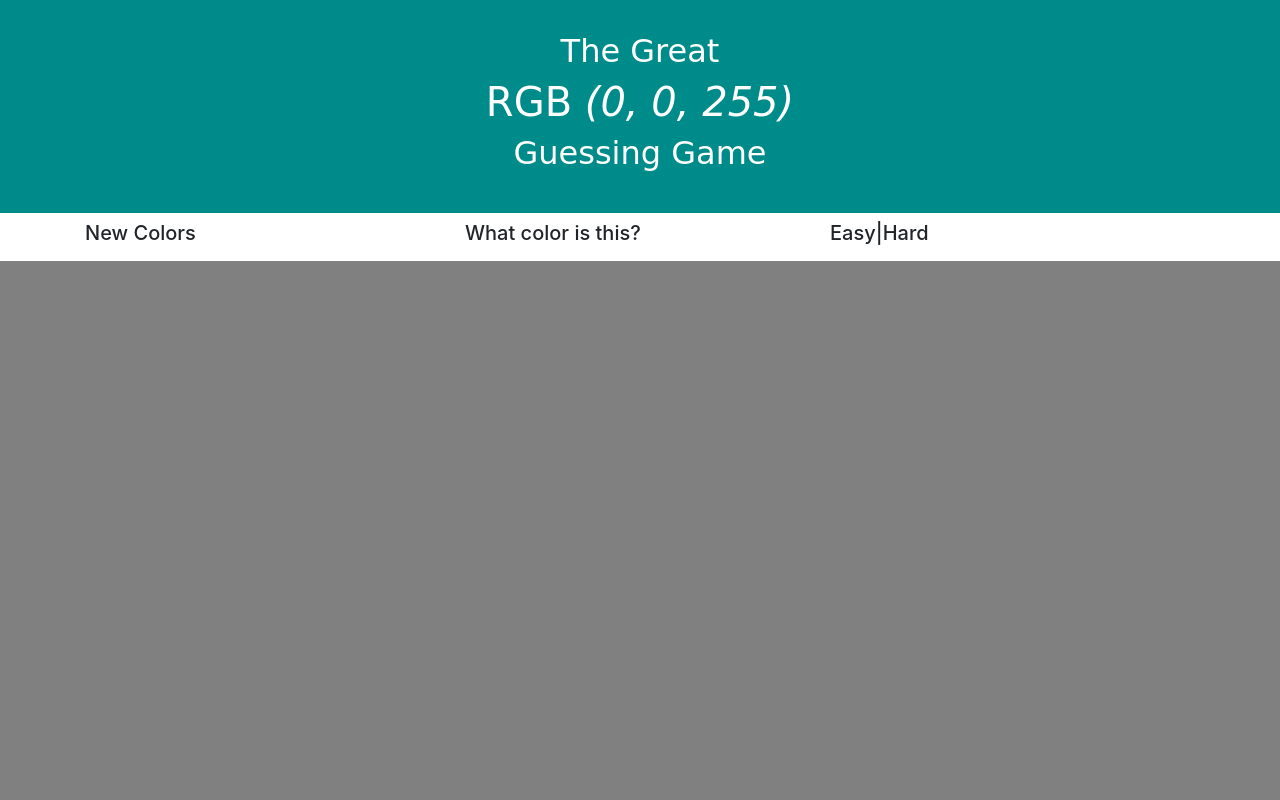
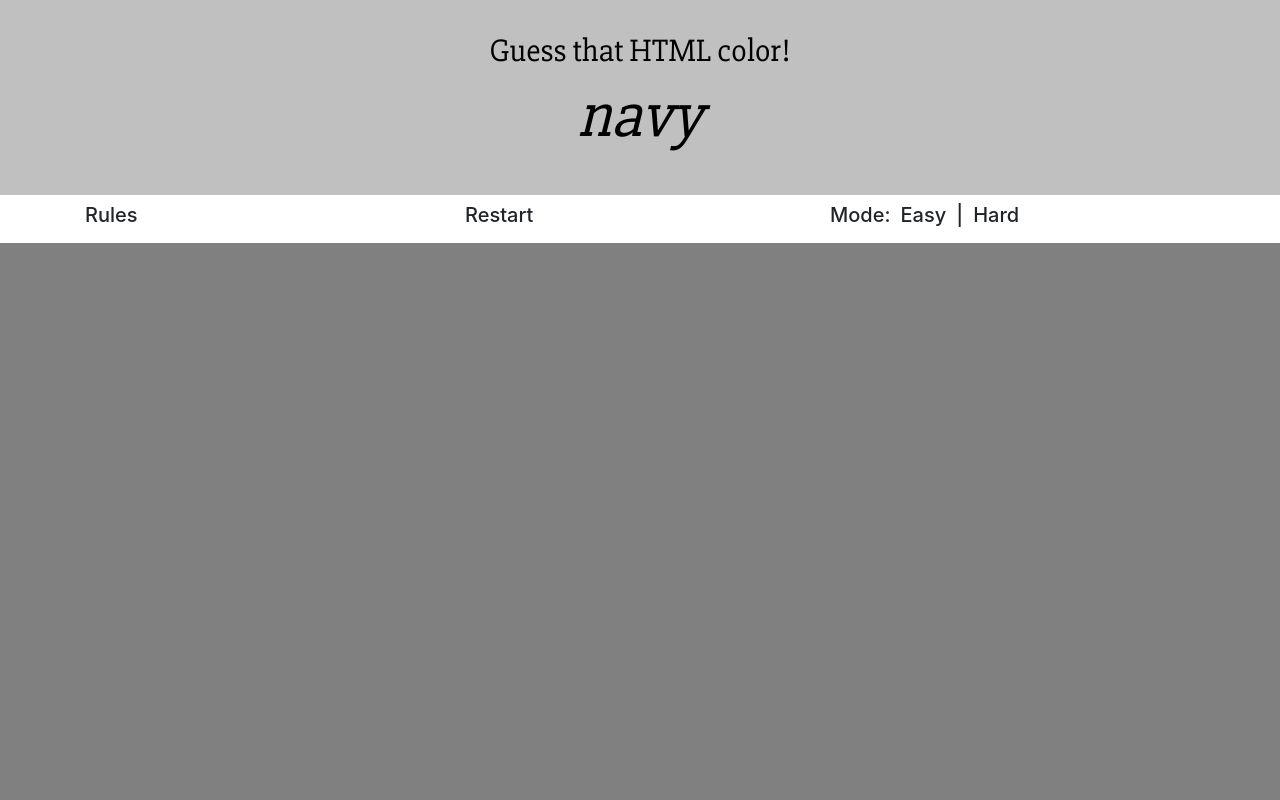
Before and after one commit to jaethao/HTMLcolorGame, a plain HTML site: page index.html in a window 1280 px wide. Shown: the top 800 px of the page. Drawn offline with nearby package versions, Linux system fonts and the light colour scheme; a web font is replaced by a local one.

Commit message:
edits styling

```diff
--- a/assets/css/style.css
+++ b/assets/css/style.css
@@ -1,17 +1,27 @@
 @charset "UTF-8";
 
+.square {
+  width: none;
+  height: 250px;
+  background-color: gray;
+}
+
 h1, h2, h3, h4 {
-  font-family: 'Rammetto One', cursive;
+  font-family: 'Slabo 27px', serif;
 }
 
 header {
-  background-color: DarkCyan;
+  background-color: silver;
   padding-top: 2em;
   padding-bottom: 2em;
-  color: white;
+  color: black;
 }
 
-section {
+header h1 {
+  font-size: 4em;
+}
+
+nav {
   background-color: white;
   padding-top: .5em;
   padding-bottom: .5em;
@@ -21,12 +31,15 @@ body {
   background-color: white;
 }
 
-#square {
-  height: 600px;
-  background-color: gray;
-}
-
 footer {
   padding-top: .5em;
   padding-bottom: .5em;
 }
+
+footer p {
+  padding-top: .25em;
+}
+
+#mode h5{
+  padding-right: .5em;
+}
--- a/index.html
+++ b/index.html
@@ -10,57 +10,55 @@
     <link rel="stylesheet" href="assets/css/style.css">
 
     <!-- Google Fonts -->
-    <link href="https://fonts.googleapis.com/css?family=Rammetto+One" rel="stylesheet">
+    <link href="https://fonts.googleapis.com/css?family=Slabo+27px" rel="stylesheet">
 
-    <title>The Great RGB Game</title>
+
+    <title>HTML Color Game</title>
   </head>
   <body>
     <header>
       <div class="container">
-        <h2 class="text-center">The Great</h2>
-        <h1 class="text-center">RGB <em id="color">(0, 0, 255)</em></h1>
-        <h2 class="text-center">Guessing Game</h2>
+        <h2 class="text-center">Guess that HTML color!</h2>
+        <h1 class="text-center"><em id="color">navy</em></h1>
       </div>
     </header>
-    <section>
+    <nav>
       <div class="container">
         <div class="row">
-          <div class="col-md-4">
-            <h5>New Colors</h5>
+          <div class="col-sm-4">
+            <h5>Rules</h5>
           </div>
-          <div class="col-md-4">
-            <h5 id="message">What color is this?</h5>
+          <div class="col-sm-4">
+            <h5 id="restart">Restart</h5>
           </div>
-        <div class="col-md-4">
-          <div class="row">
-            <div class="col-xs-4"><h5 id="easyMode">Easy</h5></div>
-            <div class="col-xs-4"><h5>|</h5></div>
-            <div class="col-xs-4"><h5 id="hardMode">Hard</h5></div>
+        <div class="col-sm-4">
+          <div class="row" id="mode">
+            <div class="col-xs-3"><h5>Mode:</h5></div>
+            <div class="col-xs-3"><h5 id="easyMode"> Easy</h5></div>
+            <div class="col-xs-3"><h5>|</h5></div>
+            <div class="col-xs-3"><h5 id="hardMode">Hard</h5></div>
           </div>
         </div>
         </div>
       </div>
-    </section>
+    </nav>
 
     <div id="game">
       <div class="row">
-        <div class="col-md-2" id="square">
+        <div class="col-lg-12 square">
         </div>
-        <div class="col-md-2" id="square">
+        <div class="col-lg-12 square">
         </div>
-        <div class="col-md-2" id="square">
+        <div class="col-lg-12 square">
         </div>
-        <div class="col-md-2" id="square">
+        <div class="col-lg-12 square">
         </div>
-        <div class="col-md-2" id="square">
-        </div>
-        <div class="col-md-2" id="square">
+        <div class="col-lg-12 square">
         </div>
       </div>
     </div>
-
     <footer>
-      <p class="text-center" id="copyRight">Maiyer Thao  2018</p>
+      <p class="text-center">Maiyer Thao  2018</p>
     </footer>
 
 
```
